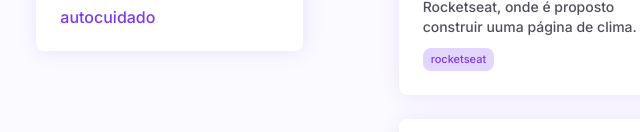
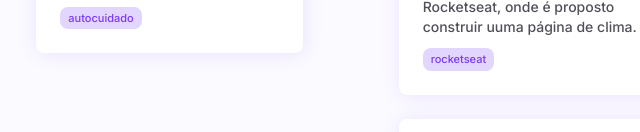
Before and after one commit to leonardvsc/boracodar12, a plain HTML site: page index.html in a window 1280 px wide. Shown: the part 668-800 px from the top of the page, 559-1199 px from the left. Drawn offline with nearby package versions, Linux system fonts and the light colour scheme.

Commit message:
Update index.html

```diff
--- a/index.html
+++ b/index.html
@@ -132,7 +132,8 @@
                 <p>
                   MSempre me lembrar de manter minha autenticidade e espalhar amor
                 </p>
-                <div class="tags">autocuidado
+                <div class="tags">
+                  <span>autocuidado</span>
                 </div>
               </div>
 
```
